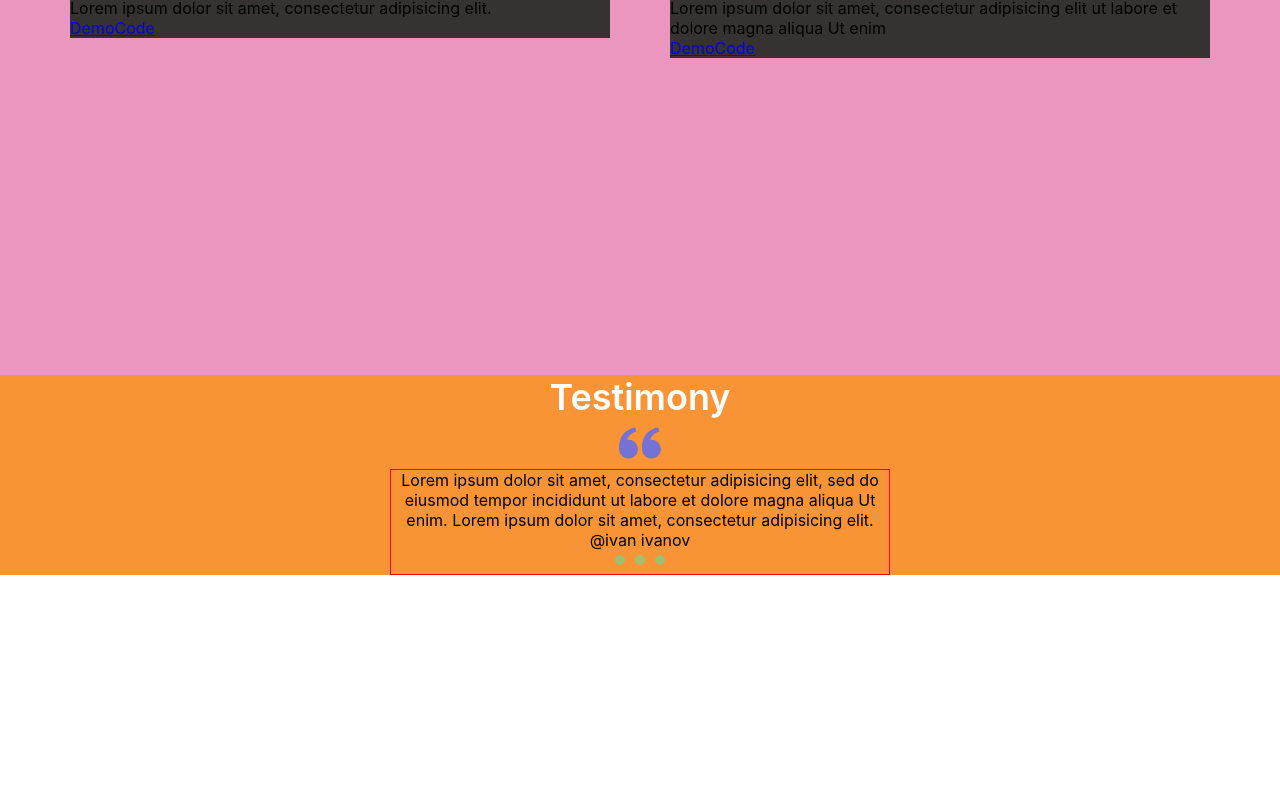
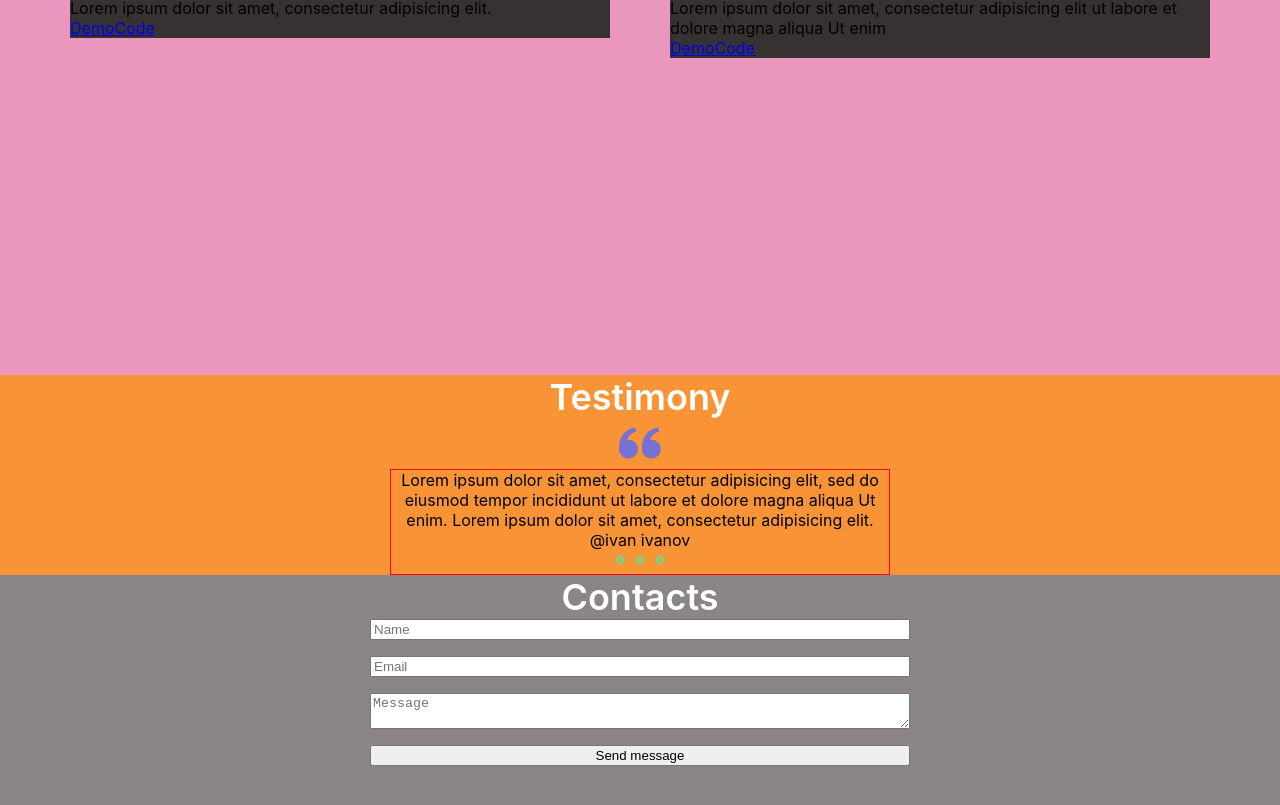
Before and after one commit to Yofukashiya/PortfolioWebsite, a React (Vite) app: page / in a window 1280 px wide. Shown: the part 1593-2398 px from the top of the page. Before the commit the page ends 2168 px from the top, so only its background shows below. Built offline with nearby package versions, Linux system fonts and the light colour scheme.

Commit message:
Add Contacts section to App component

```diff
--- a/src/App.tsx
+++ b/src/App.tsx
@@ -3,6 +3,7 @@ import { Main } from "./layout/sections/main/Main";
 import { Skills } from "./layout/sections/skills/Skills";
 import { Works } from "./layout/sections/works/Works";
 import { Testimony } from "./layout/sections/testimony/Testimony";
+import { Contacts } from "./layout/sections/contacts/Contacts";
 
 function App() {
 	return (
@@ -12,6 +13,7 @@ function App() {
 			<Skills />
 			<Works />
 			<Testimony />
+			<Contacts />
 		</div>
 	);
 }
--- /dev/null
+++ b/src/components/Button.tsx
@@ -0,0 +1,3 @@
+import styled from "styled-components";
+
+export const StyledButton = styled.button``;
--- /dev/null
+++ b/src/layout/sections/contacts/Contacts.tsx
@@ -0,0 +1,54 @@
+import styled from "styled-components";
+import { Container } from "../../../components/Container";
+import { SectionTitle } from "../../../components/SectionTitle";
+import { FlexWrapper } from "../../../components/FlexWrapper";
+import { StyledButton } from "../../../components/Button";
+
+export const Contacts = () => {
+	return (
+		<StyledContacts>
+			<Container>
+				<FlexWrapper direction="column" align="center">
+					<SectionTitle>Contacts</SectionTitle>
+					<StyledForm>
+						<StyledInput
+							placeholder={"Name"}
+							name={"name"}
+							autoComplete={"on"}
+						/>
+						<StyledInput
+							placeholder={"Email"}
+							name={"email"}
+							autoComplete={"on"}
+						/>
+						<StyledInput
+							as={"textarea"}
+							placeholder={"Message"}
+							name={"message"}
+						/>
+						<StyledButton type={"submit"}>
+							Send message
+						</StyledButton>
+					</StyledForm>
+				</FlexWrapper>
+			</Container>
+		</StyledContacts>
+	);
+};
+
+const StyledContacts = styled.section`
+	background-color: rgb(139, 133, 133);
+	min-height: 50vh;
+`;
+
+const StyledForm = styled.form`
+	max-width: 540px;
+	width: 100%;
+	display: flex;
+	flex-direction: column;
+	gap: 16px;
+`;
+
+const StyledInput = styled.input`
+	width: 100%;
+`;
```
